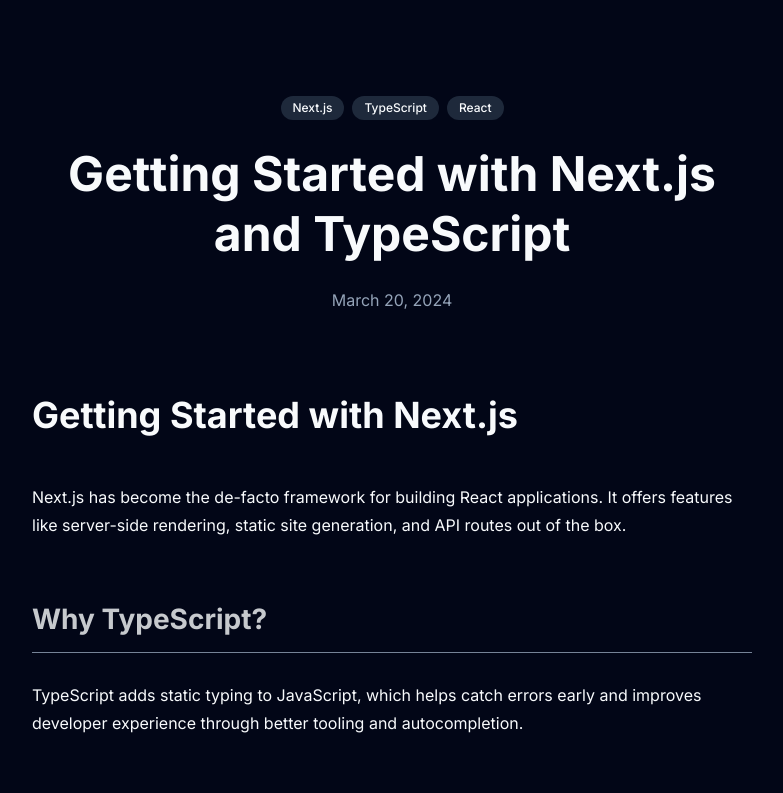
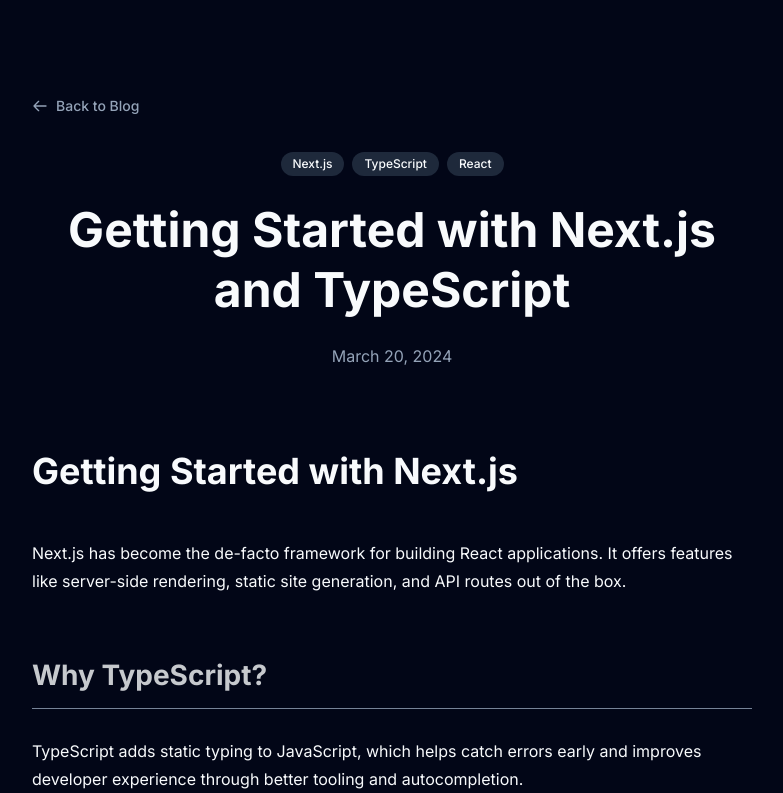
Before and after one commit to hamz1188/my-portfolio, a Next.js app: page /blog/getting-started in a window 1280 px wide. Shown: the top 793 px of the page, without its empty margins (248-1031 px from the left). Built offline with nearby package versions, Linux system fonts and the light colour scheme.

Commit message:
Add back to blog button on post page

```diff
--- a/app/blog/[slug]/page.tsx
+++ b/app/blog/[slug]/page.tsx
@@ -1,5 +1,6 @@
 import { getPostData, getSortedPostsData } from '../../lib/posts';
 import ReactMarkdown from 'react-markdown';
+import Link from 'next/link';
 
 // Generate static params for all blog posts
 export async function generateStaticParams() {
@@ -17,6 +18,19 @@
   return (
     <article className="py-24 bg-[var(--color-background)] min-h-screen">
       <div className="max-w-3xl mx-auto px-6">
+        {/* Back to Blog Link */}
+        <div className="mb-8 animate-fade-in-up">
+          <Link
+            href="/blog"
+            className="inline-flex items-center text-sm font-medium text-[var(--color-muted-foreground)] hover:text-[var(--color-primary)] transition-colors"
+          >
+            <svg className="w-4 h-4 mr-2" fill="none" stroke="currentColor" viewBox="0 0 24 24">
+              <path strokeLinecap="round" strokeLinejoin="round" strokeWidth={2} d="M10 19l-7-7m0 0l7-7m-7 7h18" />
+            </svg>
+            Back to Blog
+          </Link>
+        </div>
+
         <header className="mb-12 text-center animate-fade-in-up">
           <div className="flex gap-2 justify-center mb-6">
             {postData.tags.map(tag => (
@@ -33,7 +47,7 @@
           </time>
         </header>
 
-        <div className="prose prose-lg dark:prose-invert max-w-none mx-auto">
+        <div className="prose prose-lg dark:prose-invert max-w-none mx-auto animate-fade-in-up delay-200">
           <ReactMarkdown>
             {postData.content}
           </ReactMarkdown>
```
